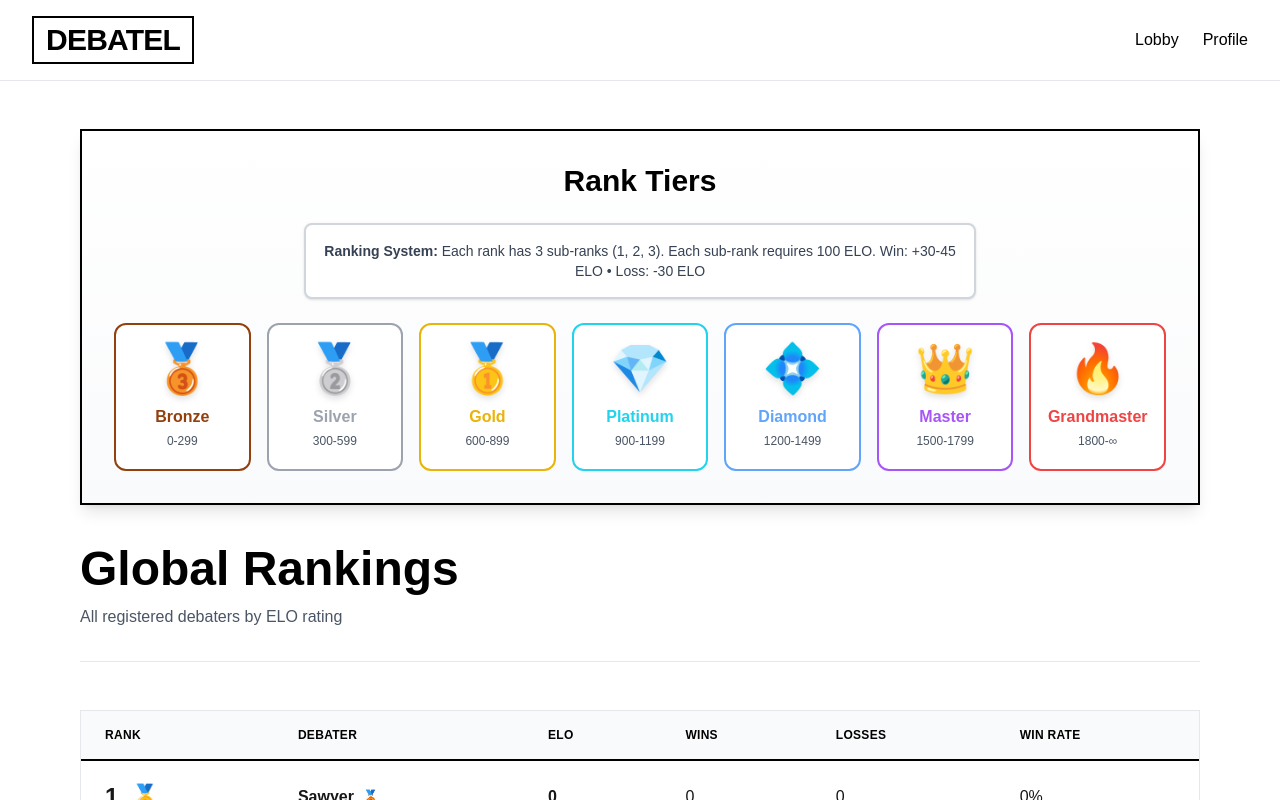
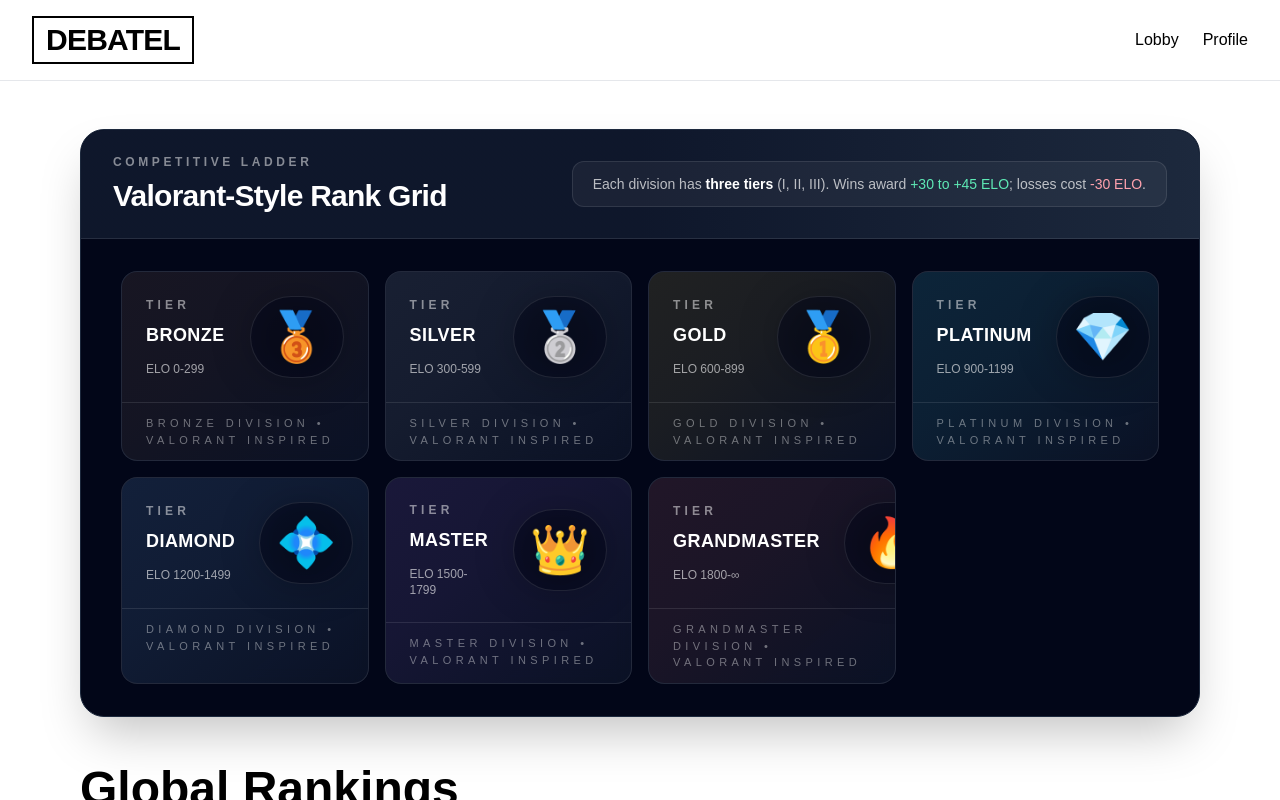
Before and after one commit to chatseaport-png/Debatle, a Next.js app: page /leaderboard in a window 1280 px wide. Shown: the top 800 px of the page. Built offline with nearby package versions, Linux system fonts and the light colour scheme; no server answers.

Commit message:
Restyle rank tiers in leaderboard

```diff
--- a/app/leaderboard/page.tsx
+++ b/app/leaderboard/page.tsx
@@ -273,34 +273,56 @@ export default function Leaderboard() {
         )}
 
         {/* Rank Tiers */}
-  <div className="mb-10 border-2 border-black bg-linear-to-b from-white to-gray-50 p-8 shadow-lg">
-          <h2 className="mb-6 text-center text-3xl font-bold text-black">Rank Tiers</h2>
-          <div className="mb-6 mx-auto max-w-2xl rounded-lg bg-white border-2 border-gray-300 p-4 text-center text-sm text-gray-700 shadow-sm">
-            <strong>Ranking System:</strong> Each rank has 3 sub-ranks (1, 2, 3). Each sub-rank requires 100 ELO.
-            Win: +30-45 ELO • Loss: -30 ELO
+        <section className="mb-12">
+          <div className="overflow-hidden rounded-3xl border border-slate-800 bg-slate-950 text-white shadow-2xl">
+            <div className="flex flex-col gap-3 border-b border-white/10 bg-gradient-to-r from-slate-900 via-slate-900 to-slate-800 px-8 py-6 sm:flex-row sm:items-center sm:justify-between">
+              <div>
+                <p className="text-xs font-semibold uppercase tracking-[0.3em] text-white/50">Competitive Ladder</p>
+                <h2 className="mt-2 text-3xl font-black tracking-tight">Valorant-Style Rank Grid</h2>
               </div>
-          <div className="grid grid-cols-2 sm:grid-cols-3 lg:grid-cols-7 gap-4">
-            {ranks.map((rank) => (
+              <div className="rounded-xl border border-white/10 bg-white/5 px-5 py-3 text-sm text-white/70">
+                Each division has <span className="font-semibold text-white">three tiers</span> (I, II, III).
+                Wins award <span className="text-emerald-300">+30 to +45 ELO</span>; losses cost <span className="text-rose-300">-30 ELO</span>.
+              </div>
+            </div>
+
+            <div className="px-6 py-8 sm:px-10">
+              <div className="grid gap-4 sm:grid-cols-2 lg:grid-cols-3 xl:grid-cols-4">
+                {ranks.map((rank) => {
+                  const rangeLabel = `${rank.minElo}-${rank.maxElo === Infinity ? "∞" : rank.maxElo}`;
+                  return (
                     <div
                       key={rank.name}
-                className="group relative flex flex-col items-center justify-center rounded-xl border-2 bg-white p-5 transition-all duration-300 hover:scale-110 hover:shadow-2xl hover:z-10"
+                      className="group relative overflow-hidden rounded-2xl border border-white/10 bg-slate-900/70 backdrop-blur transition-all duration-300 hover:-translate-y-1 hover:border-white/30 hover:shadow-[0_20px_45px_rgba(0,0,0,0.55)]"
+                    >
+                      <div
+                        className="pointer-events-none absolute inset-0 opacity-50 transition-opacity duration-300 group-hover:opacity-80"
                         style={{
-                  borderColor: rank.bgColor,
+                          background: `linear-gradient(140deg, ${rank.bgColor}33 0%, ${rank.bgColor}26 40%, transparent 100%)`,
                         }}
-              >
-                <div className="absolute inset-0 rounded-xl opacity-0 group-hover:opacity-10 transition-opacity"
-                     style={{ backgroundColor: rank.bgColor }}></div>
-                <span className="text-5xl mb-3 drop-shadow-md">{rank.icon}</span>
-                <div className="font-bold text-base text-center mb-1 z-10" style={{ color: rank.bgColor }}>
+                      />
+                      <div className="relative z-10 flex items-center justify-between gap-6 px-6 py-6">
+                        <div>
+                          <p className="text-xs font-semibold uppercase tracking-[0.35em] text-white/50">Tier</p>
+                          <h3 className="mt-2 text-lg font-bold uppercase tracking-wide text-white">
                             {rank.name}
+                          </h3>
+                          <p className="mt-3 text-xs font-medium text-white/60">ELO {rangeLabel}</p>
                         </div>
-                <div className="text-xs text-gray-600 text-center font-medium z-10">
-                  {rank.minElo}-{rank.maxElo === Infinity ? '∞' : rank.maxElo}
+                        <div className="rounded-full border border-white/10 bg-slate-950/50 p-4 text-5xl drop-shadow-[0_0_20px_rgba(0,0,0,0.4)]">
+                          {rank.icon}
                         </div>
                       </div>
-            ))}
+                      <div className="relative z-10 border-t border-white/10 px-6 py-3 text-[11px] uppercase tracking-[0.4em] text-white/40">
+                        {rank.name} Division • Valorant Inspired
                       </div>
                     </div>
+                  );
+                })}
+              </div>
+            </div>
+          </div>
+        </section>
 
         <div className="mb-12 border-b border-gray-200 pb-8">
           <h1 className="text-5xl font-bold text-black">Global Rankings</h1>
```
Lines whose indentation alone changed are shown as unchanged.
